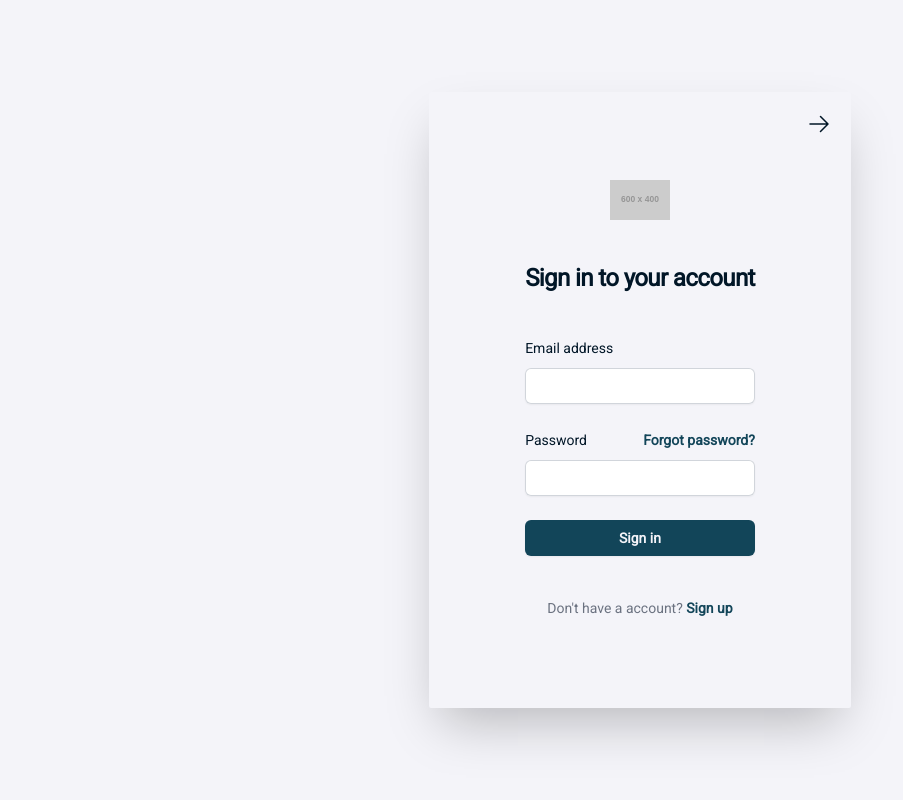
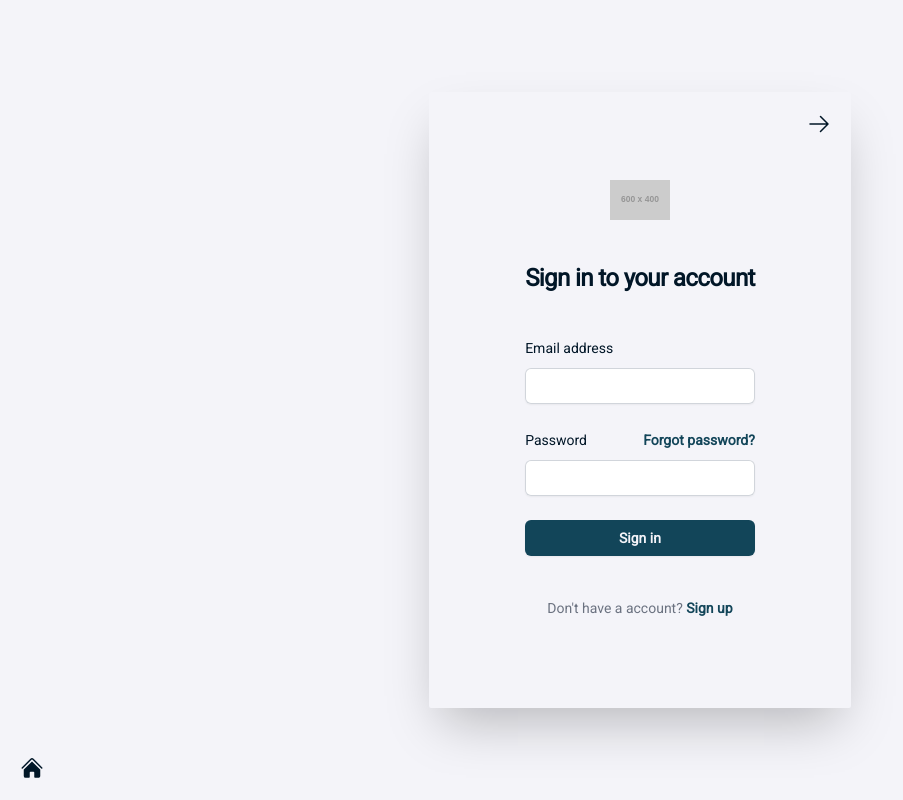
Before and after one commit to Wecreds/LodgeX-frontend, a Vue app: page /login in a window 1280 px wide. Shown: the whole page, without its empty margins (0-903 px from the left). Built offline with nearby package versions, Linux system fonts and the light colour scheme.

Commit message:
feat: adicionando botão de voltar para home na página de login

```diff
--- a/src/views/LoginView.vue
+++ b/src/views/LoginView.vue
@@ -1,8 +1,15 @@
 <template>
+    <div class="fixed bottom-5 left-5 p-0 cursor-pointer">
+    <RouterLink to="/">
+      <HomeIcon class="w-6 h-6 text-rich-black" />
+    </RouterLink>
+  </div>
   <div class="flex min-h-screen justify-center items-center px-6 py-12 lg:px-8 text-rich-black">
     <LoginComponent />
   </div>
 </template>
 <script setup>
+import { RouterLink } from 'vue-router';
+import { HomeIcon } from '@heroicons/vue/24/solid'
 import LoginComponent from '@/components/LoginComponent.vue'
 </script>
```
